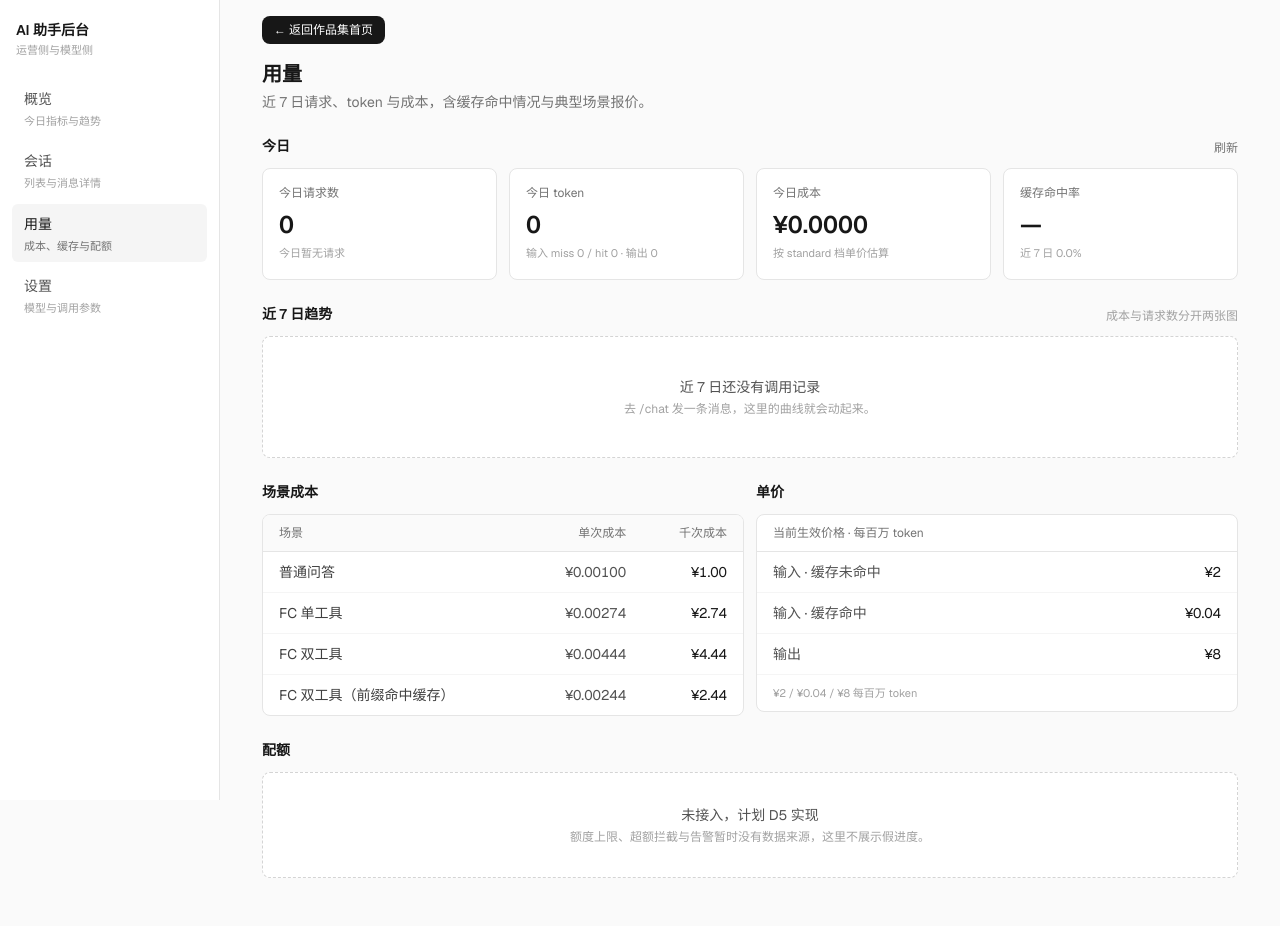
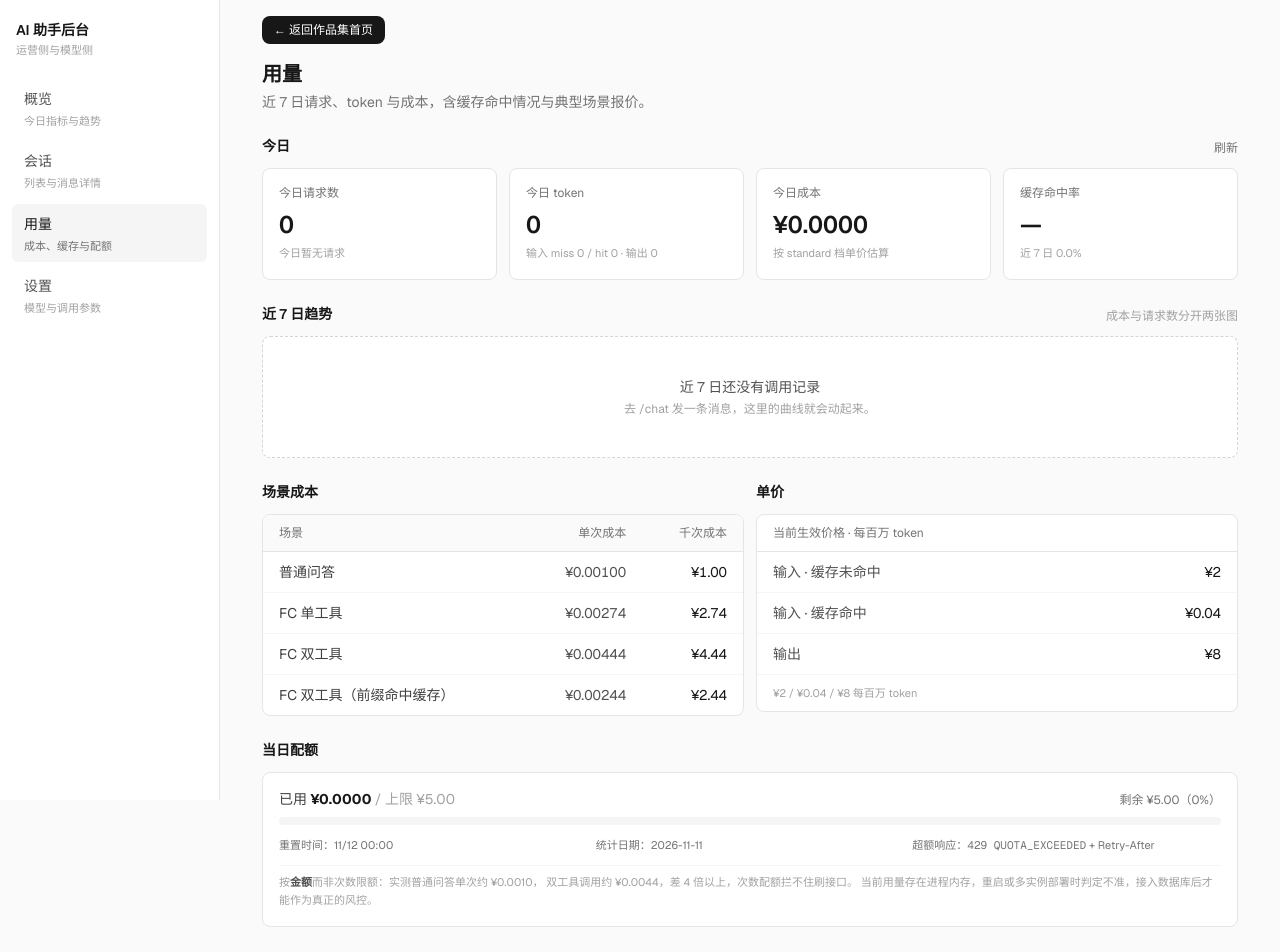
Before and after one commit to 156351564/ai-assistant-admin-v2, a Next.js app: page /admin/usage in a window 1280 px wide. Shown: the top 952 px of the page. Before the commit the page ends 926 px from the top, so only its background shows below. Built offline with nearby package versions, Linux system fonts and the light colour scheme.

Commit message:
feat(quota): 按金额的当日配额（429+Retry-After，用量页进度条）；首页知识库卡改外链并清理注释代码

```diff
--- a/src/app/admin/usage/page.tsx
+++ b/src/app/admin/usage/page.tsx
@@ -26,6 +26,16 @@ interface WeekBucket extends UsageBucket {
   cacheHitRate: number;
 }
 
+interface QuotaData {
+  date: string;
+  limitYuan: number;
+  usedYuan: number;
+  remainingYuan: number;
+  percent: number;
+  exceeded: boolean;
+  resetAt: number;
+}
+
 interface UsageData {
   days: number;
   today: UsageBucket;
@@ -33,6 +43,7 @@ interface UsageData {
   series: UsageBucket[];
   scenarios: Array<{ name: string; perCall: string; thousandCost: string }>;
   prices: { inputMiss: number; inputHit: number; output: number };
+  quota: QuotaData;
 }
 
 type UsageResponse =
@@ -254,7 +265,7 @@ export default function AdminUsagePage() {
 }
 
 function ReadyView({ data, onReload }: { data: UsageData; onReload: () => void }) {
-  const { today, week, series, scenarios, prices } = data;
+  const { today, week, series, scenarios, prices, quota } = data;
 
   const todayTokens = today.promptTokens + today.completionTokens;
   const todayHitRate =
@@ -432,12 +443,62 @@ function ReadyView({ data, onReload }: { data: UsageData; onReload: () => void }
 
       <section aria-labelledby="quota" className="mt-6">
         <h2 id="quota" className="mb-3 text-sm font-semibold text-neutral-900">
-          配额
+          当日配额
         </h2>
-        <div className="rounded-lg border border-dashed border-neutral-300 bg-white px-4 py-8 text-center">
-          <p className="text-sm text-neutral-600">未接入，计划 D5 实现</p>
-          <p className="mt-1 text-xs text-neutral-400">
-            额度上限、超额拦截与告警暂时没有数据来源，这里不展示假进度。
+        <div className="rounded-lg border border-neutral-200 bg-white p-4">
+          <div className="mb-2 flex flex-wrap items-baseline justify-between gap-2">
+            <p className="text-sm text-neutral-700">
+              已用 <b className="text-neutral-900">{formatCost(quota.usedYuan)}</b>
+              <span className="text-neutral-400"> / 上限 {formatCost(quota.limitYuan)}</span>
+            </p>
+            <p
+              className={
+                quota.exceeded
+                  ? "text-xs font-medium text-red-600"
+                  : quota.percent >= 80
+                    ? "text-xs font-medium text-amber-600"
+                    : "text-xs text-neutral-500"
+              }
+            >
+              {quota.exceeded
+                ? "额度已用完，新请求会被 429 拒绝"
+                : `剩余 ${formatCost(quota.remainingYuan)}（${quota.percent}%）`}
+            </p>
+          </div>
+
+          <div className="h-2 overflow-hidden rounded-full bg-neutral-100">
+            <div
+              className={
+                quota.exceeded
+                  ? "h-full rounded-full bg-red-500 transition-all"
+                  : quota.percent >= 80
+                    ? "h-full rounded-full bg-amber-500 transition-all"
+                    : "h-full rounded-full bg-neutral-900 transition-all"
+              }
+              style={{ width: `${Math.min(100, quota.percent)}%` }}
+            />
+          </div>
+
+          <div className="mt-3 grid gap-2 text-[11px] text-neutral-500 sm:grid-cols-3">
+            <p>
+              重置时间：
+              {new Date(quota.resetAt).toLocaleString("zh-CN", {
+                month: "2-digit",
+                day: "2-digit",
+                hour: "2-digit",
+                minute: "2-digit",
+              })}
+            </p>
+            <p>统计日期：{quota.date}</p>
+            <p>
+              超额响应：<code className="font-mono">429 QUOTA_EXCEEDED</code> + Retry-After
+            </p>
+          </div>
+
+          <p className="mt-3 border-t border-neutral-100 pt-2 text-[11px] leading-relaxed text-neutral-400">
+            按<b className="text-neutral-600">金额</b>而非次数限额：实测普通问答单次约 ¥0.0010，
+            双工具调用约 ¥0.0044，差 4 倍以上，次数配额拦不住刷接口。
+            当前用量存在进程内存，重启或多实例部署时判定不准，接入数据库后才能作为真正的风控。
           </p>
         </div>
       </section>
--- a/src/app/api/chat/stream/route.ts
+++ b/src/app/api/chat/stream/route.ts
@@ -1,7 +1,7 @@
 import { client, llmConfig } from "@/lib/llm";
 import type { ChatMessage, ChatRole } from "@/lib/types";
 import { readCacheTokens } from "@/lib/cost";
-import { appendMessage, createSession, recordUsage } from "@/lib/store";
+import { appendMessage, checkQuota, createSession, recordUsage } from "@/lib/store";
 
 /**
  * D2 · 流式对话（SSE）
@@ -101,6 +101,32 @@ export async function POST(request: Request) {
         headers: { "content-type": "application/json; charset=utf-8" },
       },
     );  }
+
+  /**
+   * 配额闸门：必须在调用模型**之前**判。
+   * 生成完再检查等于钱已经花掉了，拦不住刷接口的人。
+   * 429 是语义正确的状态码；retry-after 告诉客户端什么时候可以再来。
+   */
+  const quota = checkQuota();
+  if (!quota.ok) {
+    const retryAfter = Math.max(1, Math.ceil((quota.state.resetAt - Date.now()) / 1000));
+    return new Response(
+      JSON.stringify({
+        ok: false,
+        code: "QUOTA_EXCEEDED",
+        message: `今日额度已用完：已用 ¥${quota.state.usedYuan.toFixed(4)} / 上限 ¥${quota.state.limitYuan}`,
+        traceId,
+        resetAt: quota.state.resetAt,
+      }),
+      {
+        status: 429,
+        headers: {
+          "content-type": "application/json; charset=utf-8",
+          "retry-after": String(retryAfter),
+        },
+      },
+    );
+  }
 
   const encoder = new TextEncoder();
   let firstTokenAt: number | null = null;
--- a/src/app/api/usage/route.ts
+++ b/src/app/api/usage/route.ts
@@ -1,5 +1,5 @@
 import { NextResponse } from "next/server";
-import { usageSummary } from "@/lib/store";
+import { quotaState, usageSummary } from "@/lib/store";
 import {
   PRICE_TABLE,
   SCENARIO_SAMPLES,
@@ -16,6 +16,7 @@ import {
  *   - series：每日序列（图表用）
  *   - scenarios：典型场景的千次成本（报价 / 配额参考）
  *   - prices：当前生效的单价表（前端展示「为什么是这个钱」）
+ *   - quota：当日额度与已用金额（超额拦截的事实来源）
  */
 export async function GET(request: Request) {
   const url = new URL(request.url);
@@ -38,6 +39,7 @@ export async function GET(request: Request) {
         ...summary,
         scenarios,
         prices: PRICE_TABLE.standard,
+        quota: quotaState(),
       },
     },
     { headers: { "cache-control": "no-store" } },
--- a/src/app/page.tsx
+++ b/src/app/page.tsx
@@ -8,41 +8,15 @@ const modules = [
     desc: "SSE 打字机效果、随时中断、首字延迟打点",
     state: "已完成",
     tone: "done" as const,
+    external: false,
   },
-  // {
-  //   href: "/admin",
-  //   title: "管理后台",
-  //   desc: "概览、会话、用量、设置四页（含侧边栏导航）",
-  //   state: "已完成",
-  //   tone: "done" as const,
-  // },
-  // {
-  //   href: "/admin/sessions",
-  //   title: "会话与日志",
-  //   desc: "会话列表、消息详情、单条耗时与 token",
-  //   state: "已完成",
-  //   tone: "done" as const,
-  // },
-  // {
-  //   href: "/admin/usage",
-  //   title: "用量与成本",
-  //   desc: "今日指标、缓存命中率、场景成本、近 7 日趋势",
-  //   state: "已完成",
-  //   tone: "done" as const,
-  // },
-  // {
-  //   href: "/admin/settings",
-  //   title: "参数设置",
-  //   desc: "系统提示词、temperature、max_tokens、功能开关",
-  //   state: "本地配置",
-  //   tone: "done" as const,
-  // },
   {
-    href: "#",
+    href: "https://github.com/156351564/rag-kb-qa",
     title: "知识库问答",
-    desc: "文档入库、向量检索、引用溯源",
-    state: "D5 待做",
-    tone: "todo" as const,
+    desc: "独立 Python 服务：切分策略对比、召回兜底、异步入库、流式引用",
+    state: "独立服务",
+    tone: "done" as const,
+    external: true,
   },
 ];
 
@@ -115,24 +89,25 @@ export default function Home() {
                   </p>
                 </div>
                 {clickable && (
-                  <span className="text-xs text-neutral-500">进入 →</span>
+                  <span className="text-xs text-neutral-500">
+                    {m.external ? "查看仓库 →" : "进入 →"}
+                  </span>
                 )}
               </div>
             );
 
-            return (
-              <li key={m.title}>
-                {clickable ? (
-                  <Link href={m.href} className="block h-full">
-                    {body}
-                  </Link>
-                ) : (
-                  <div className="h-full cursor-not-allowed opacity-60">
-                    {body}
-                  </div>
-                )}
-              </li>
+            // 外链用原生 a：Next 的 Link 适合站内路由，外链交给浏览器更直接
+            const inner = m.external ? (
+              <a href={m.href} target="_blank" rel="noreferrer" className="block h-full">
+                {body}
+              </a>
+            ) : (
+              <Link href={m.href} className="block h-full">
+                {body}
+              </Link>
             );
+
+            return <li key={m.title}>{clickable ? inner : body}</li>;
           })}
         </ul>
       </section>
--- a/src/lib/store.ts
+++ b/src/lib/store.ts
@@ -231,8 +231,7 @@ export function usageSeries(days = 7): UsageBucket[] {
   return out;
 }
 
-export function usageSummary(days = 7) {
-  const series = usageSeries(days);
+export function usageSummary(days = 7) {  const series = usageSeries(days);
   const todayBucket = series[series.length - 1];
   const sum = series.reduce(
     (acc, b) => ({
@@ -256,3 +255,59 @@ export function usageSummary(days = 7) {
     series,
   };
 }
+
+// ---------------- 配额 ----------------
+
+/**
+ * 为什么按金额而不是按次数：
+ *   实测普通问答单次约 ¥0.0010，双工具 Function Calling 单次约 ¥0.0044，差 4 倍以上。
+ *   如果按次数限制，刷 4 次便宜问答和刷 1 次工具调用花费相当，次数配额完全拦不住。
+ *
+ * ⚠️ 内存版限制：进程重启清零；Vercel 多实例下各算各的。
+ *    要真生效必须把 usage 落到数据库，用同一份数据判定（见 README 已知限制）。
+ */
+export const QUOTA_LIMIT_YUAN = Number(process.env.DAILY_QUOTA_YUAN ?? 5);
+
+export interface QuotaState {
+  date: string;
+  limitYuan: number;
+  usedYuan: number;
+  remainingYuan: number;
+  /** 0-100，超额时可能 >100 */
+  percent: number;
+  exceeded: boolean;
+  /** 次日零点的时间戳，前端用来显示「何时重置」 */
+  resetAt: number;
+}
+
+/** 次日零点（本地时区） */
+function nextMidnight(): number {
+  const d = new Date();
+  d.setHours(24, 0, 0, 0);
+  return d.getTime();
+}
+
+export function quotaState(limitYuan = QUOTA_LIMIT_YUAN): QuotaState {
+  const store = db();
+  const date = today();
+  const bucket = store.usage.find((b) => b.date === date);
+  const used = bucket?.costYuan ?? 0;
+  // 保留 6 位小数：单次成本是 1e-3 量级，截断太狠会显示成 0
+  const usedYuan = Number(used.toFixed(6));
+  const remaining = Math.max(0, limitYuan - usedYuan);
+  return {
+    date,
+    limitYuan,
+    usedYuan,
+    remainingYuan: Number(remaining.toFixed(6)),
+    percent: limitYuan > 0 ? Math.round((usedYuan / limitYuan) * 1000) / 10 : 0,
+    exceeded: usedYuan >= limitYuan,
+    resetAt: nextMidnight(),
+  };
+}
+
+/** 调用模型前先判一次，超额直接拒绝，不要等到生成完再记账 */
+export function checkQuota(): { ok: boolean; state: QuotaState } {
+  const state = quotaState();
+  return { ok: !state.exceeded, state };
+}
```
Also changed, not shown: 2 other files (tests, documents, lock files or other folders).
